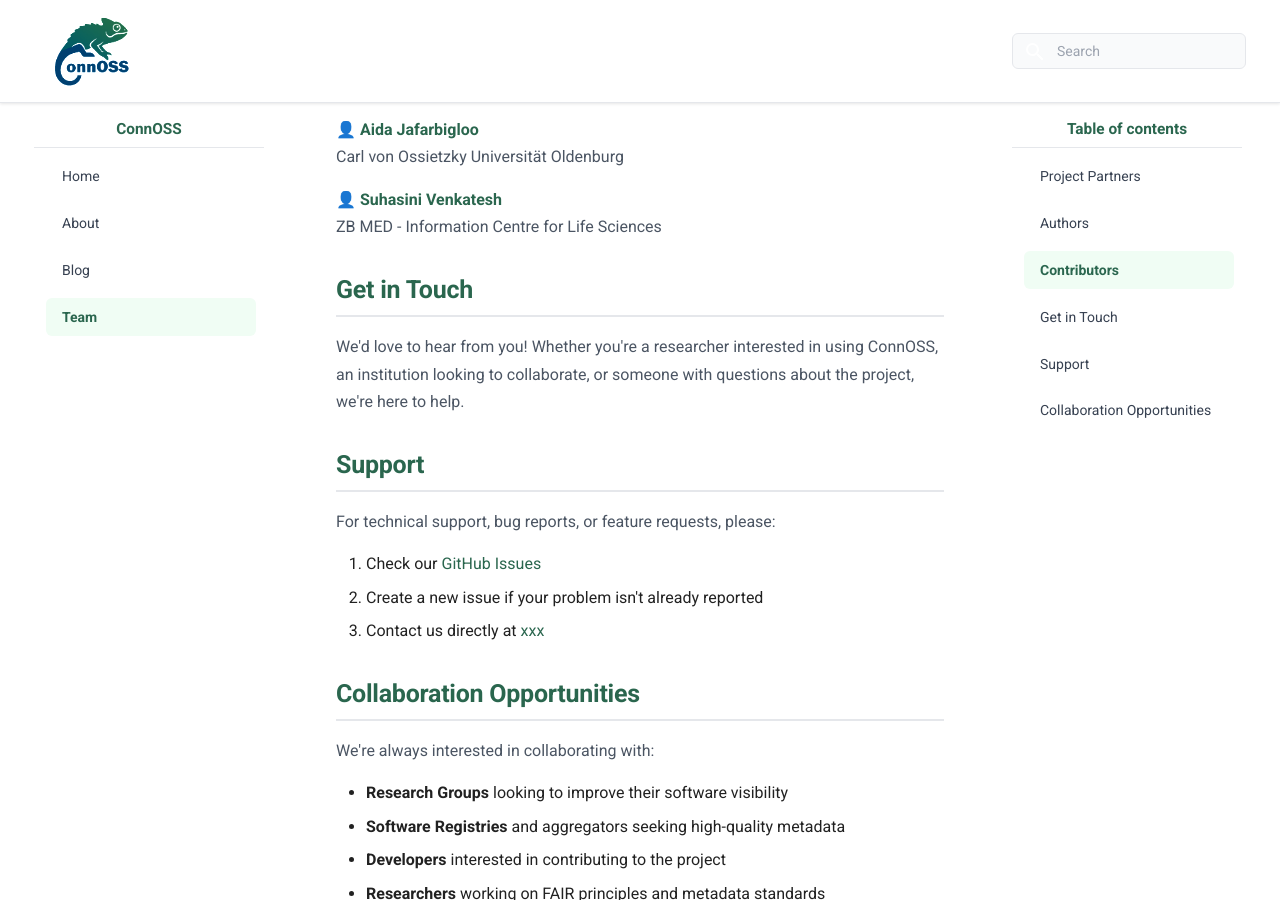
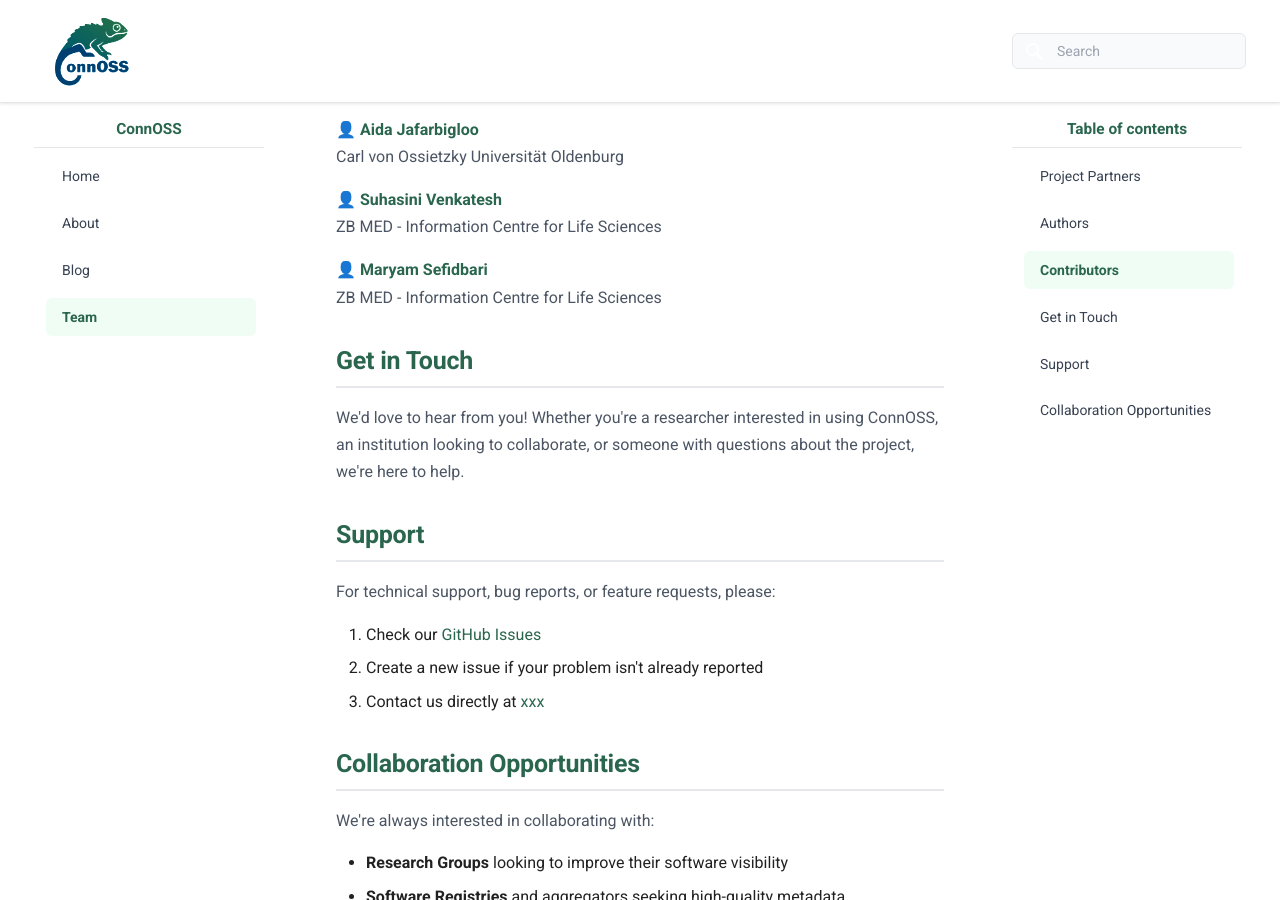
Before and after one commit to ConnOSS-Project/connoss-project.github.io, an MkDocs documentation site: the page built from docs/team.md, in a window 1280 px wide and 900 px high, scrolled down 1097 px. Built offline with MkDocs 1.6.1 and Material for MkDocs 9.7.7, drawn with Linux system fonts in a browser that asks for light colours.

Commit message:
Update team.md
Added Maryam Sefidbari's name to the contributors.

```diff
--- a/docs/team.md
+++ b/docs/team.md
@@ -62,6 +62,9 @@
 👤 **[Suhasini Venkatesh](https://orcid.org/0009-0005-7305-3052)**
 ZB MED - Information Centre for Life Sciences
 
+👤 **[Maryam Sefidbari](https://orcid.org/0009-0008-7998-3965)**
+ZB MED - Information Centre for Life Sciences
+
 ## Get in Touch
 
 We'd love to hear from you! Whether you're a researcher interested in using ConnOSS, an institution looking to collaborate, or someone with questions about the project, we're here to help.
```
